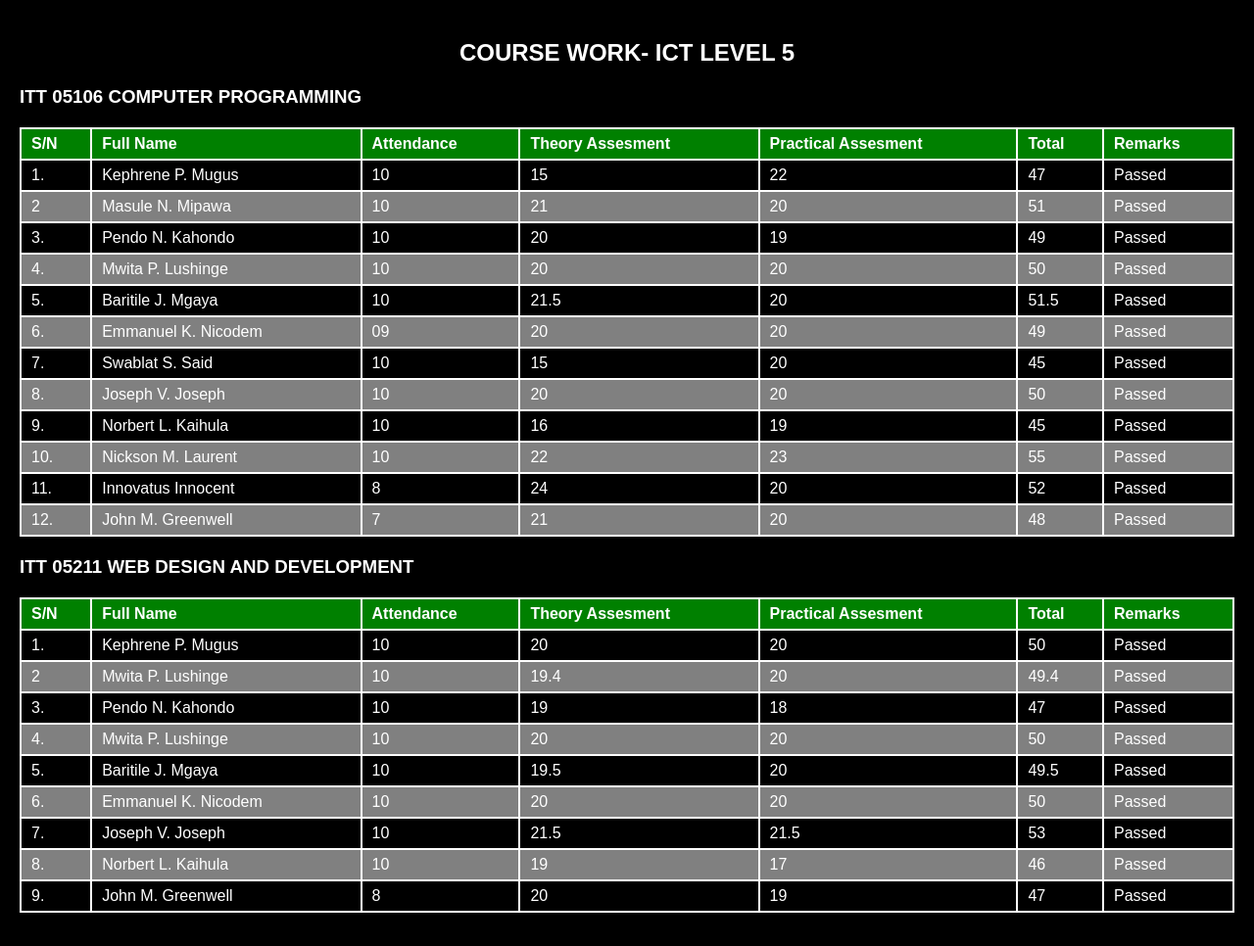
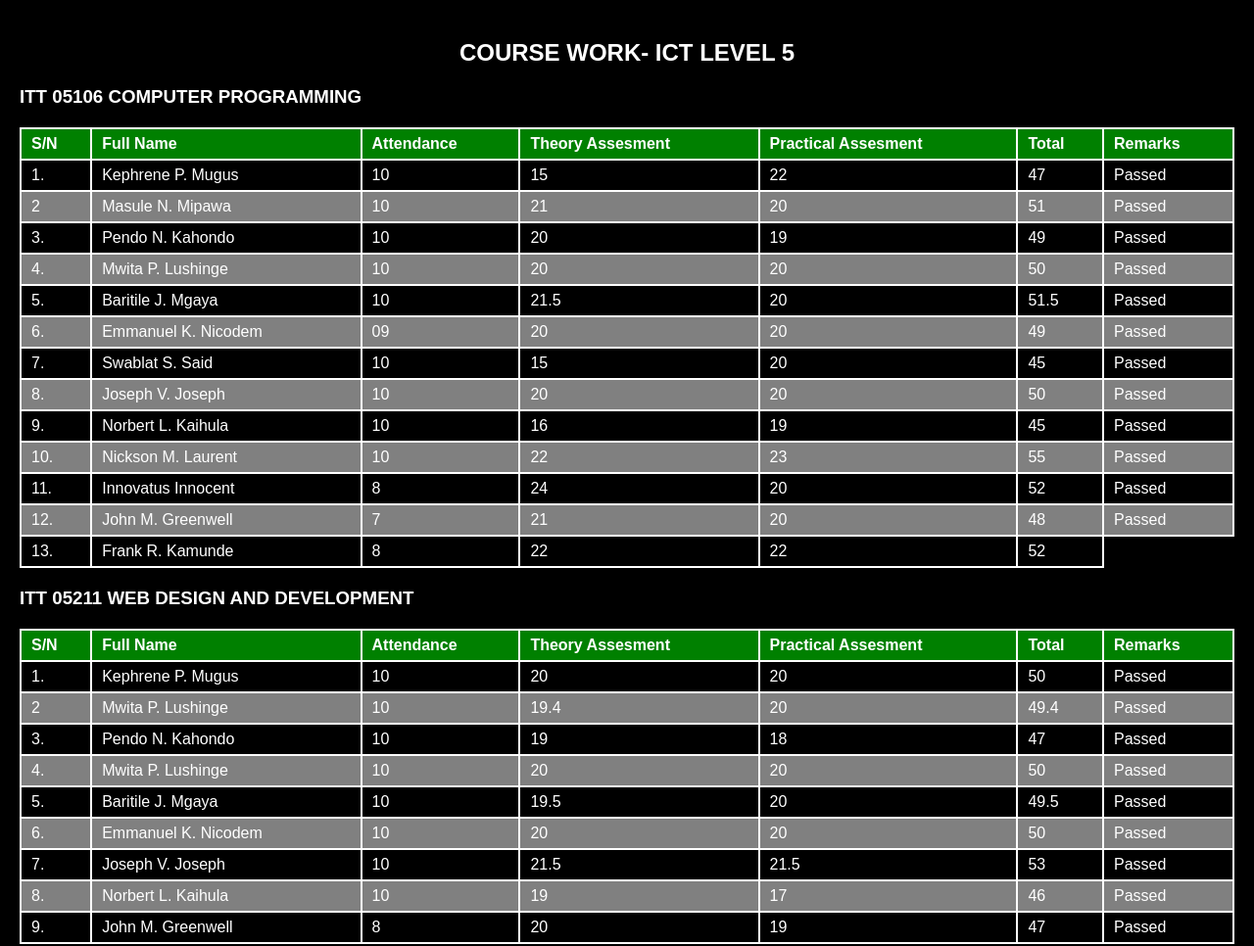
Before and after one commit to lennycodes2000/L5, a plain HTML site: page index.html in a window 1280 px wide. Shown: the whole page at 98% size. Drawn offline with Linux system fonts and the light colour scheme.

Commit message:
Update index.html

```diff
--- a/index.html
+++ b/index.html
@@ -130,6 +130,14 @@
         <td>48</td>
         <td>Passed</td>
     </tr>
+        <tr>
+            <td>13.</td>
+            <td>Frank R. Kamunde</td>
+            <td>8</td>
+            <td>22</td>
+            <td>22</td>
+            <td>52</td>
+        </tr>
     </tbody>
 </table>
 <h3>ITT 05211 WEB DESIGN AND DEVELOPMENT</h3>
```
